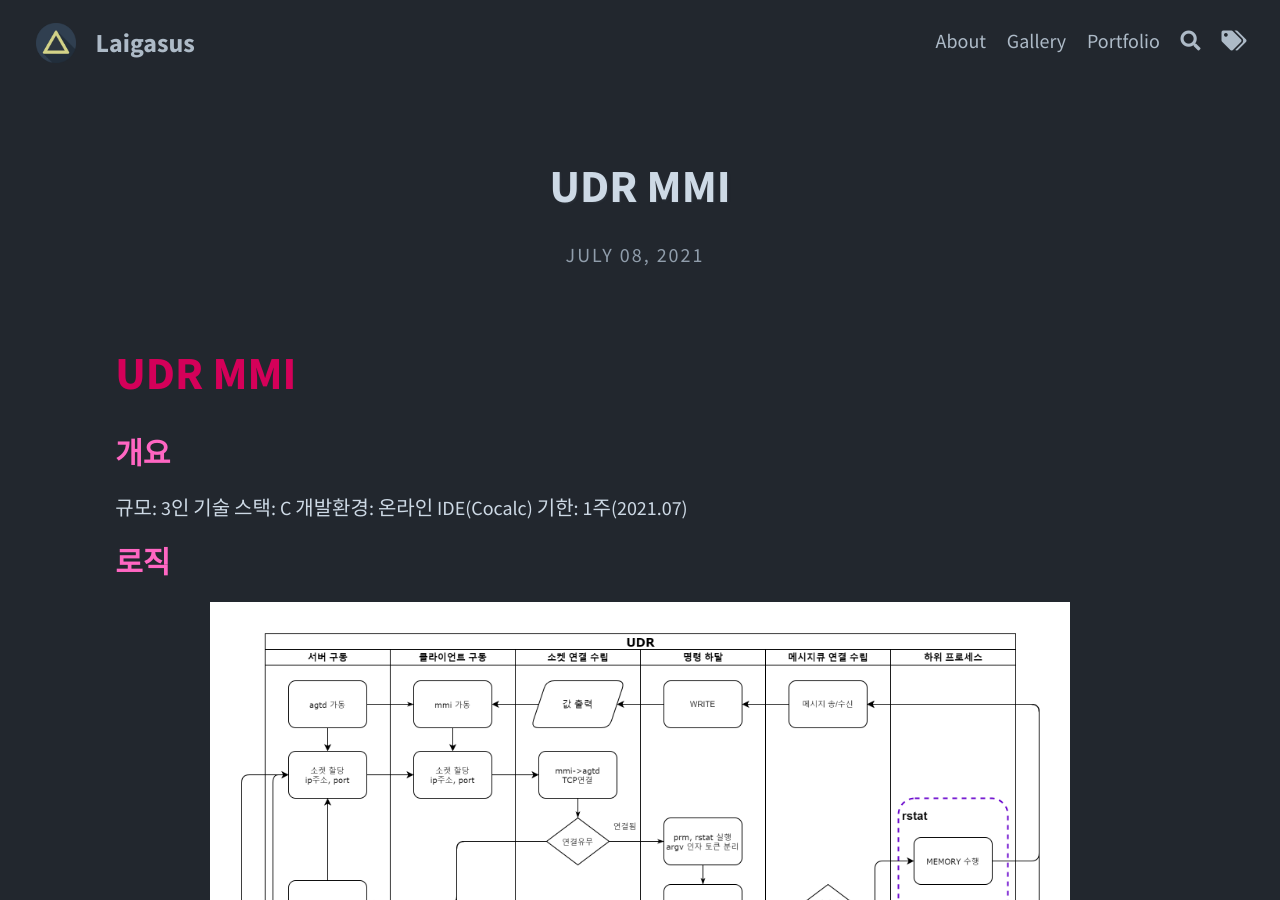
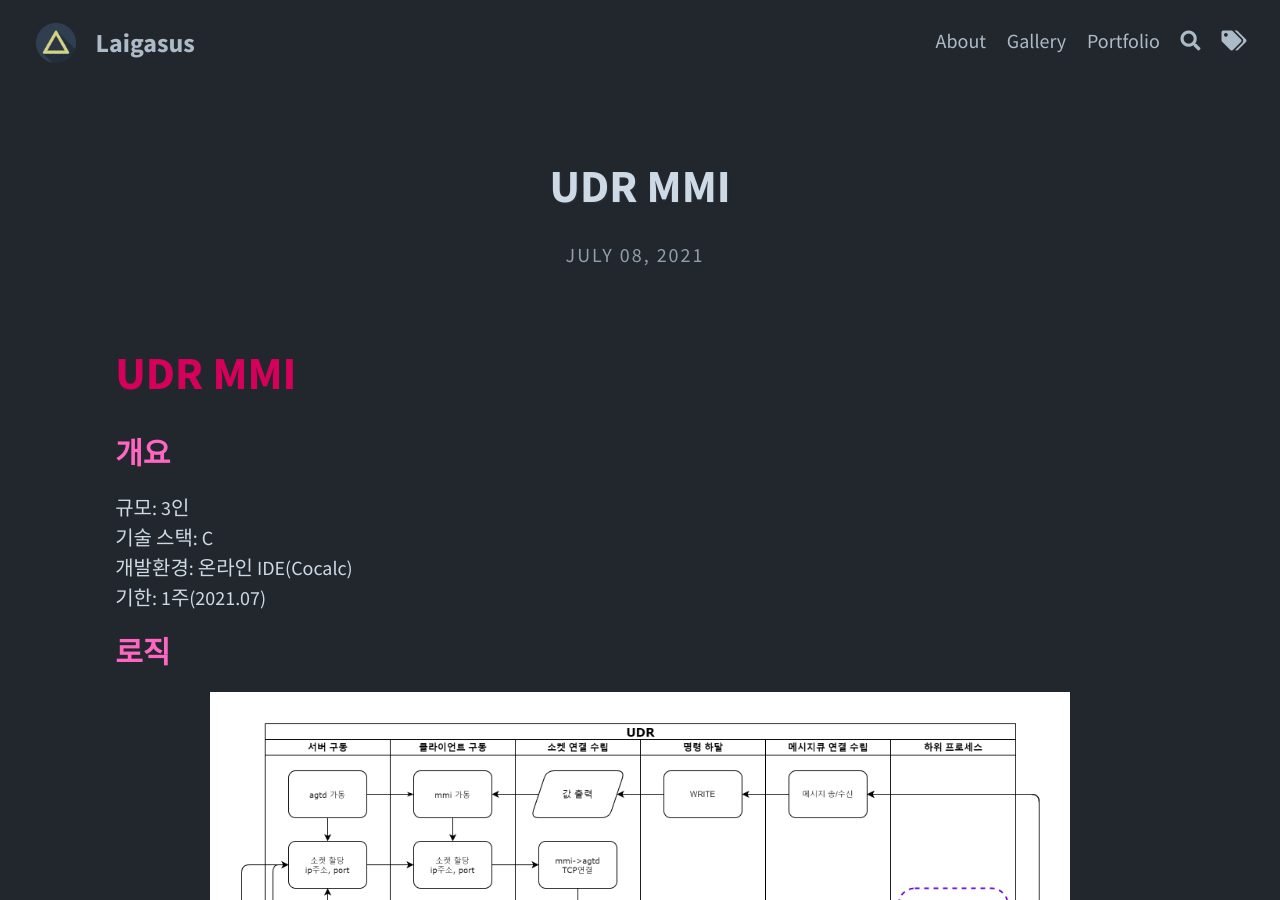
Before and after one commit to laigasus/laigasus.github.io, a Jekyll site: the page built from _portfolio/MMI.md, in a window 1280 px wide and 900 px high. Built offline with Jekyll 4.4.1, drawn with Linux system fonts in a browser that asks for light colours; comment, search, counter and statistics services are not loaded.

Commit message:
Update MMI.md

```diff
--- a/_portfolio/MMI.md
+++ b/_portfolio/MMI.md
@@ -12,10 +12,10 @@ tags: [Socket, Linux]
 
 ### 개요
 
-규모: 3인
-기술 스택: C
-개발환경: 온라인 IDE(Cocalc)
-기한: 1주(2021.07)
+규모: 3인<br>
+기술 스택: C<br>
+개발환경: 온라인 IDE(Cocalc)<br>
+기한: 1주(2021.07)<br>
 
 
 
```
